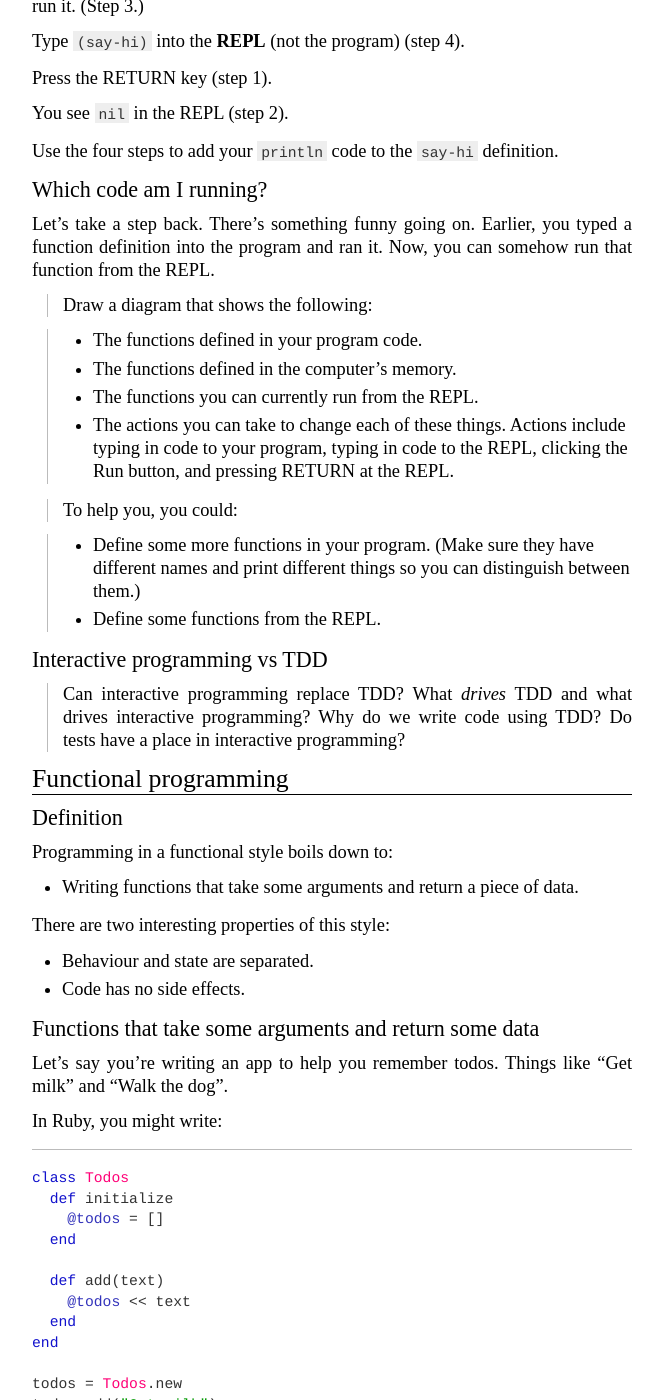
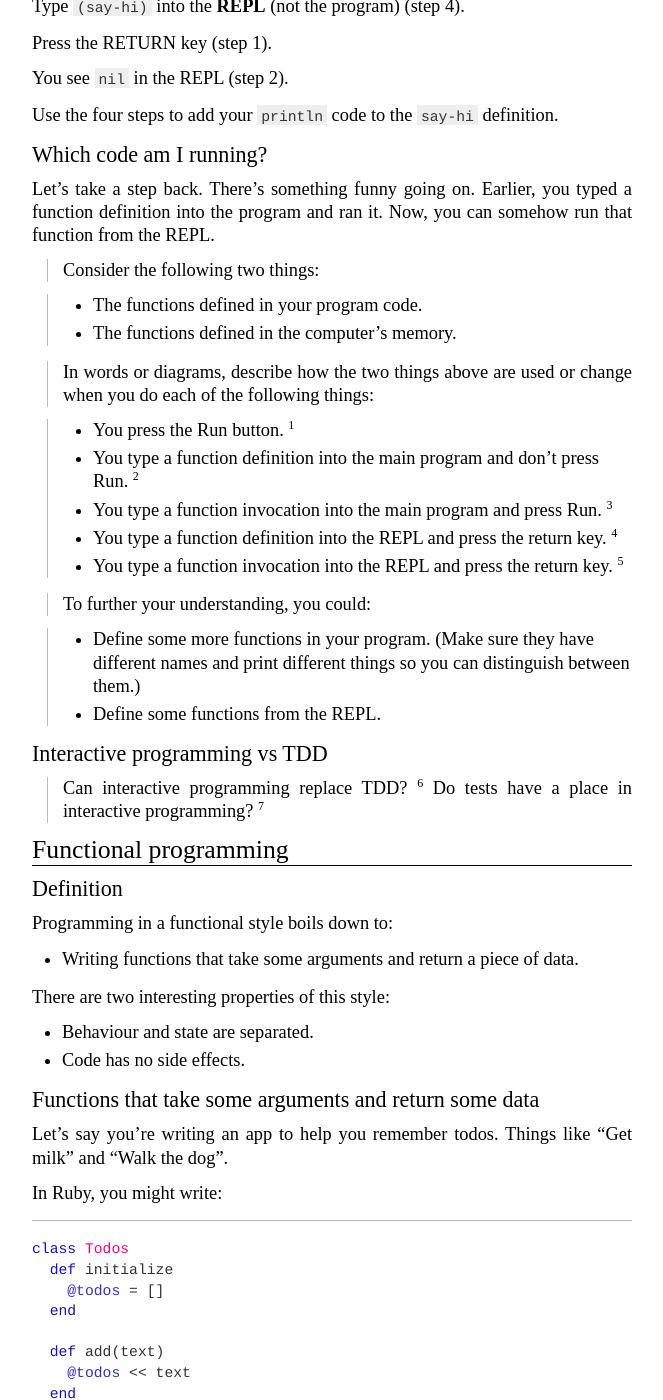
Before and after one commit to zahrabakhshalizadeh/maryrosecook.com, a Jekyll site: the page built from _posts/2017-07-14-lispy-interactive-functional.md, in a window 1280 px wide and 1400 px high, scrolled down 2308 px. Shown: the whole window, without its empty margins (308-971 px from the left). Built offline with Jekyll 4.4.1, drawn with Linux system fonts in a browser that asks for light colours; some web fonts are replaced; some of the changed text lies outside the part shown.

Commit message:
Answer all questions in the footnotes of Lispy post

````diff
--- a/_posts/2017-07-14-lispy-interactive-functional.md
+++ b/_posts/2017-07-14-lispy-interactive-functional.md
@@ -29,8 +29,6 @@
 ```
 
 This is typical.  The parentheses indicate the start and end of the list.  The first element in the list is the name of the function to call.  The rest of the elements in the list are arguments to the function call.
-
-> How is this different from how you print to the console in Ruby?
 
 ### Lisp syntax is homogenous
 
@@ -109,24 +107,28 @@
 
 Let's take a step back.  There's something funny going on.  Earlier, you typed a function definition into the program and ran it.  Now, you can somehow run that function from the REPL.
 
-> Draw a diagram that shows the following:
+> Consider the following two things:
 
 > * The functions defined in your program code.
 > * The functions defined in the computer's memory.
-> * The functions you can currently run from the REPL.
-> * The actions you can take to change each of these things.  Actions include typing in code to your program, typing in code to the REPL, clicking the Run button, and pressing RETURN at the REPL.
 
-> To help you, you could:
+> In words or diagrams, describe how the two things above are used or change when you do each of the following things:
+
+> * You press the Run button. <sup>[1](#1)</sup>
+> * You type a function definition into the main program and don't press Run. <sup>[2](#2)</sup>
+> * You type a function invocation into the main program and press Run. <sup>[3](#3)</sup>
+> * You type a function definition into the REPL and press the return key. <sup>[4](#4)</sup>
+> * You type a function invocation into the REPL and press the return key. <sup>[5](#5)</sup>
+
+> To further your understanding, you could:
 
 > * Define some more functions in your program.  (Make sure they have different names and print different things so you can distinguish between them.)
 > * Define some functions from the REPL.
 
 #### Interactive programming vs TDD
 
-> Can interactive programming replace TDD?
-> What *drives* TDD and what drives interactive programming?
-> Why do we write code using TDD?
-> Do tests have a place in interactive programming?
+> Can interactive programming replace TDD? <sup>[6](#6)</sup>
+> Do tests have a place in interactive programming? <sup>[7](#7)</sup>
 
 ### Functional programming
 
@@ -247,7 +249,21 @@
 
 #### Footnotes
 
-<sup><a name="1">1</a></sup> Ruby implementation of creating and adding todos
+<sup><a name="1">1</a></sup> Any function definitions in the main program are put into the computer's memory.  What happens if one of the functions is already defined with a different implementation?
+
+<sup><a name="2">2</a></sup> The functions defined in the computer's memory don't change.
+
+<sup><a name="3">3</a></sup> That function is looked up in the computer's memory and run.
+
+<sup><a name="4">4</a></sup> That function definition is put into the computer's memory.
+
+<sup><a name="5">5</a></sup> That function is looked up in the computer's memory and run.
+
+<sup><a name="6">6</a></sup> Partly.  Like TDD, it allows you to have a tight feedback loop for making your code behave as you want it to.  Like TDD, it allows you to design your code and interfaces in an exloratory way.  But, unlike TDD, it doesn't give you a way to carry out risksfree refactors
+
+<sup><a name="7">7</a></sup> Yes, as a way to assure future code correctness.
+
+<sup><a name="8">8</a></sup> Ruby implementation of creating and adding todos
 
 ``` clojure
 def create_todos
````
Also changed, not shown: other parts of _posts/2017-07-14-lispy-interactive-functional.md (+11 -11 lines).
